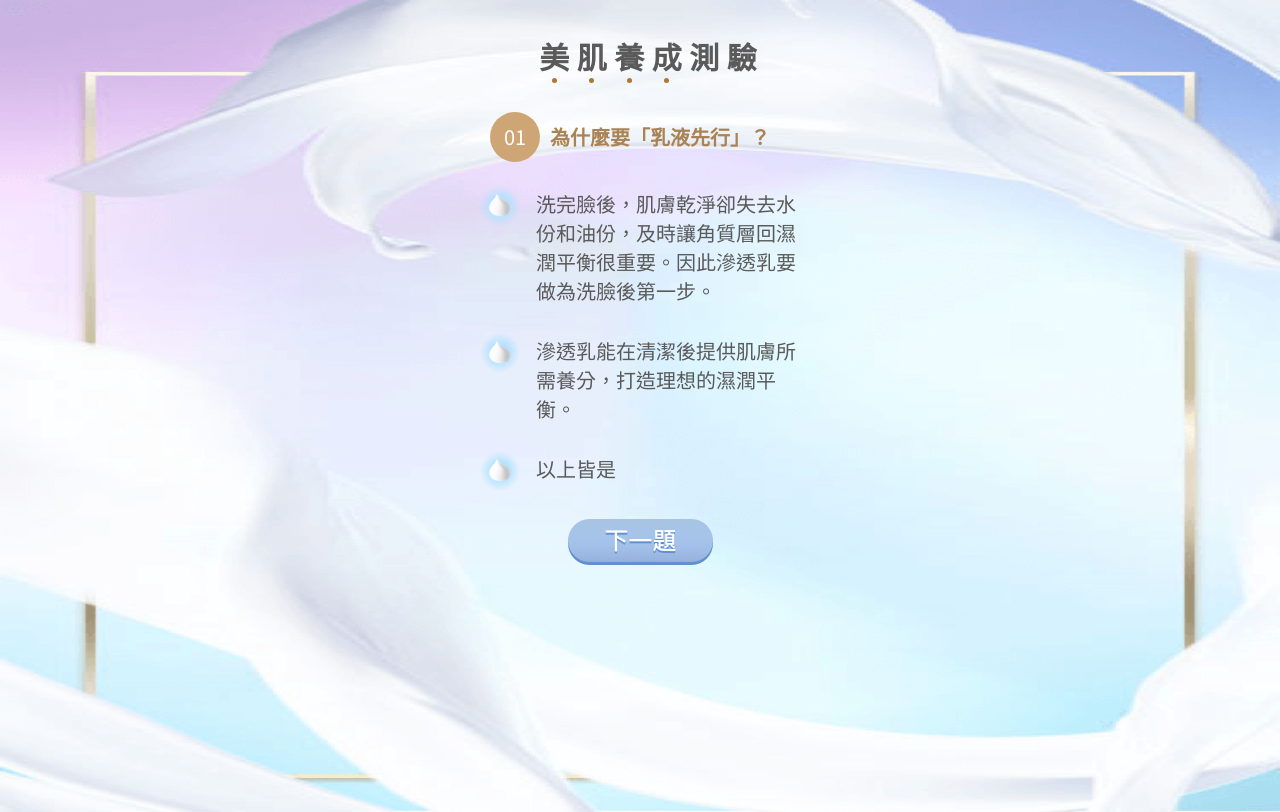
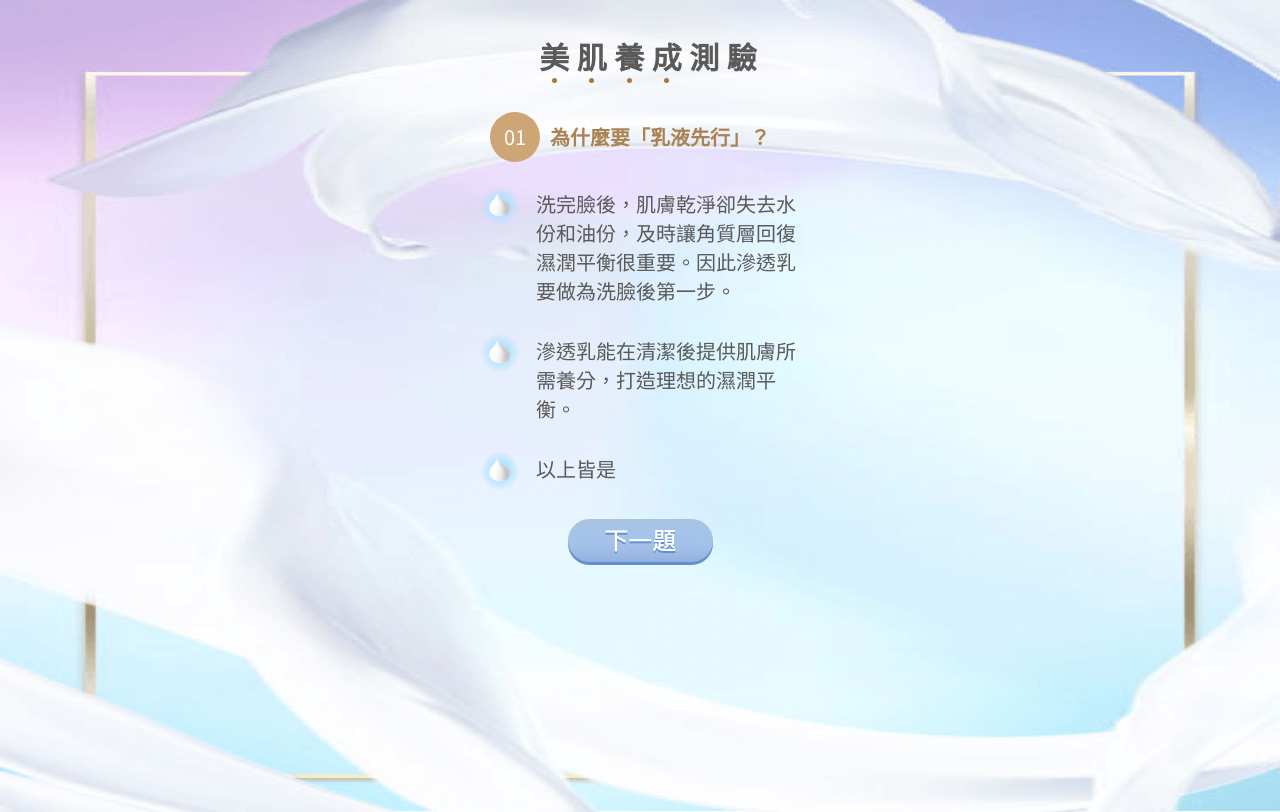
Before and after one commit to crazyms520/alibion, a plain HTML site: page qa01.html in a window 1280 px wide. Drawn offline with Linux system fonts and the light colour scheme.

Commit message:
qa01.html fix text

```diff
--- a/qa01.html
+++ b/qa01.html
@@ -48,7 +48,7 @@
 						<li>
 							<img src="img/popo.png" alt="">
 							<p>
-								洗完臉後，肌膚乾淨卻失去水份和油份，及時讓角質層回濕潤平衡很重要。因此滲透乳要做為洗臉後第一步。
+								洗完臉後，肌膚乾淨卻失去水份和油份，及時讓角質層回復濕潤平衡很重要。因此滲透乳要做為洗臉後第一步。
 							</p>
 						</li>
 						<li>
```
